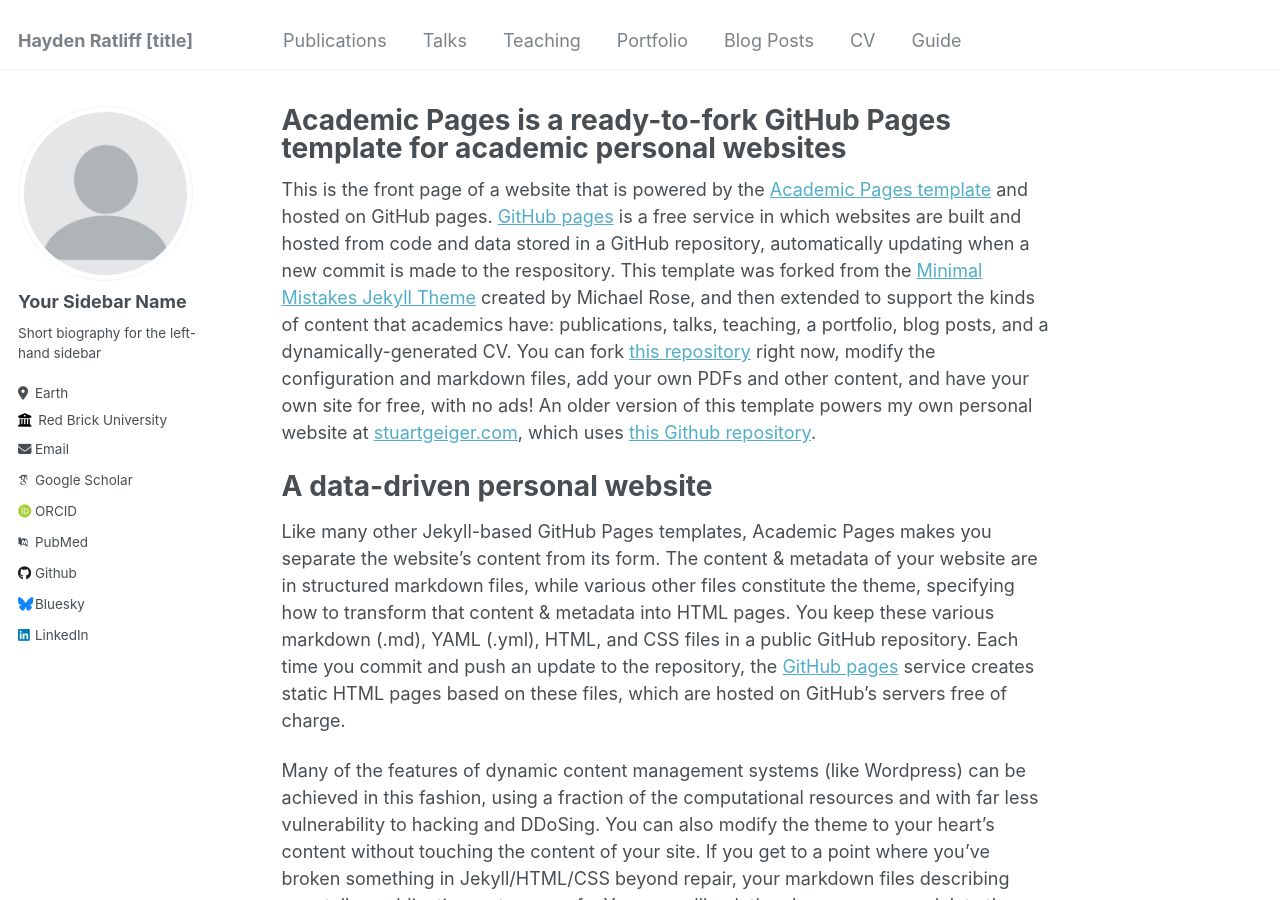
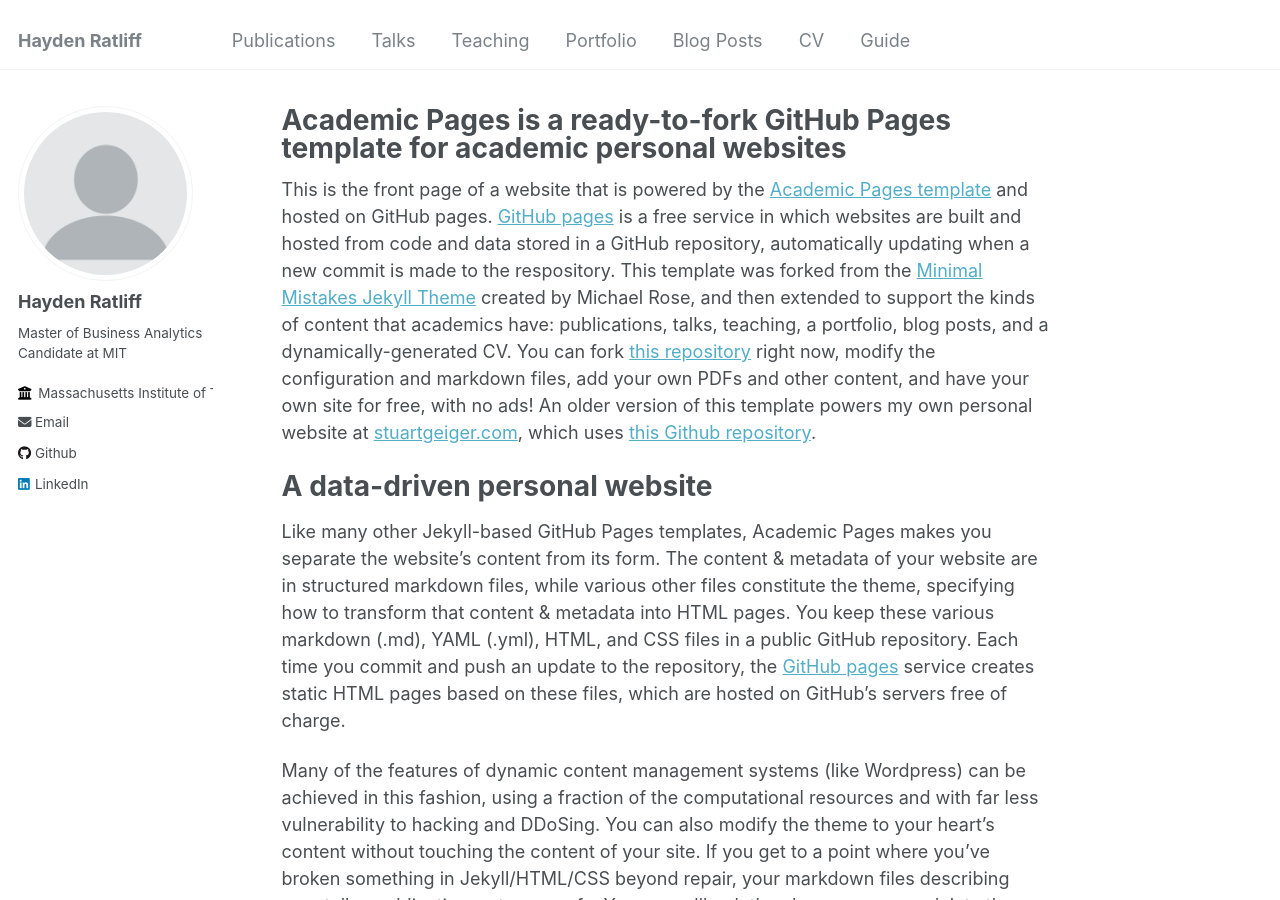
Before and after one commit to haydenratliff/haydenratliff.github.io, a Jekyll site: the page built from _pages/about.md, in a window 1280 px wide and 900 px high. Built offline with Jekyll 4.4.1, drawn with Linux system fonts in a browser that asks for light colours; some web fonts are replaced.

Commit message:
update front page and sidebar

```diff
--- a/_config.yml
+++ b/_config.yml
@@ -8,10 +8,10 @@
 
 # Basic Site Settings
 locale                   : "en-US"
-title                    : "Hayden Ratliff [title]"
+title                    : "Hayden Ratliff"
 title_separator          : "-"
 name                     : &name "Hayden Ratliff"
-description              : &description "[description]"
+description              : &description "Master of Business Analytics Candidate at MIT"
 url                      : https://haydenratliff.github.io # the base hostname & protocol for your site e.g. "https://mmistakes.github.io"
 baseurl                  : "" # the subpath of your site, e.g. "/blog"
 repository               : "haydenratliff/haydenratliff.github.io"
@@ -22,21 +22,21 @@ repository               : "haydenratliff/haydenratliff.github.io"
 author:
   # Biographic information
   avatar           : "profile.png"
-  name             : "Your Sidebar Name"
+  name             : "Hayden Ratliff"
   pronouns         : # example: "she/her"
-  bio              : "Short biography for the left-hand sidebar"
-  location         : "Earth"
-  employer         : "Red Brick University"
+  bio              : "Master of Business Analytics Candidate at MIT"
+  location         : # location
+  employer         : "Massachusetts Institute of Technology"
   uri              : # URL
   email            : "hratliff@mit.edu"
 
   # Academic websites
   arxiv            : # URL - Update with the correct link to your profile
-  googlescholar    : "https://scholar.google.com/citations?user=PS_CX0AAAAAJ"
+  googlescholar    : # URL
   impactstory      : # URL
-  orcid            : "http://orcid.org/yourorcidurl"
+  orcid            : # URL
   semantic         : # URL
-  pubmed           : "https://www.ncbi.nlm.nih.gov/pubmed/?term=john+snow"
+  pubmed           : # URL
   researchgate     : # URL
 
   # Repositories and software development
@@ -48,7 +48,7 @@ author:
   stackoverflow    : # User number or user number and name (i.e., use "1" or "1/jeff-atwood")
 
   # Social media
-  bluesky          : "bsky.app" # Replace this with you Bluesky username
+  bluesky          : # Username
   facebook         : # Username
   flickr           : # Username
   foursquare       : # Username
@@ -137,7 +137,7 @@ social:
 
 # Analytics
 analytics:
-  provider               :  "false" # false (default), "google", "google-universal", "google-analytics-4", "custom"
+  provider               :  "google-universal" # false (default), "google", "google-universal", "google-analytics-4", "custom"
   google:
     tracking_id          :
 
```
